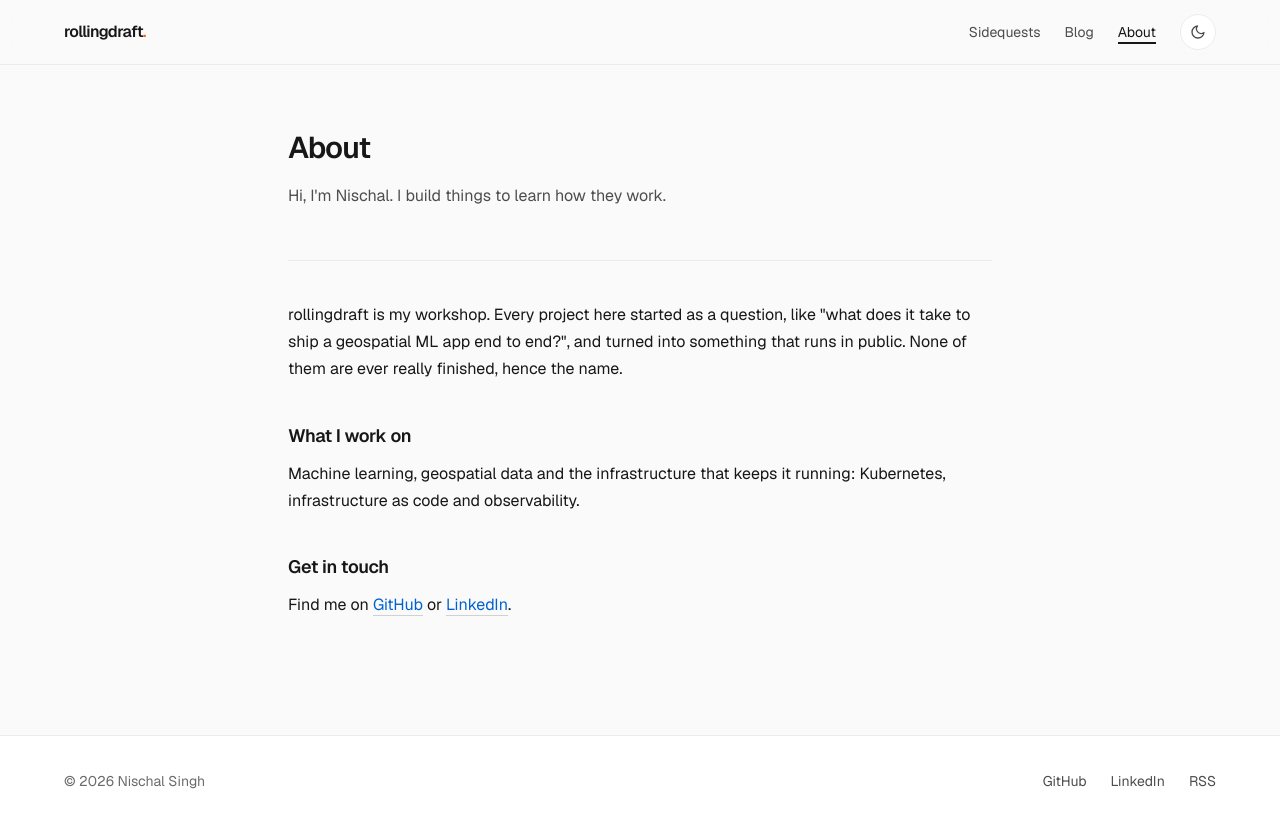
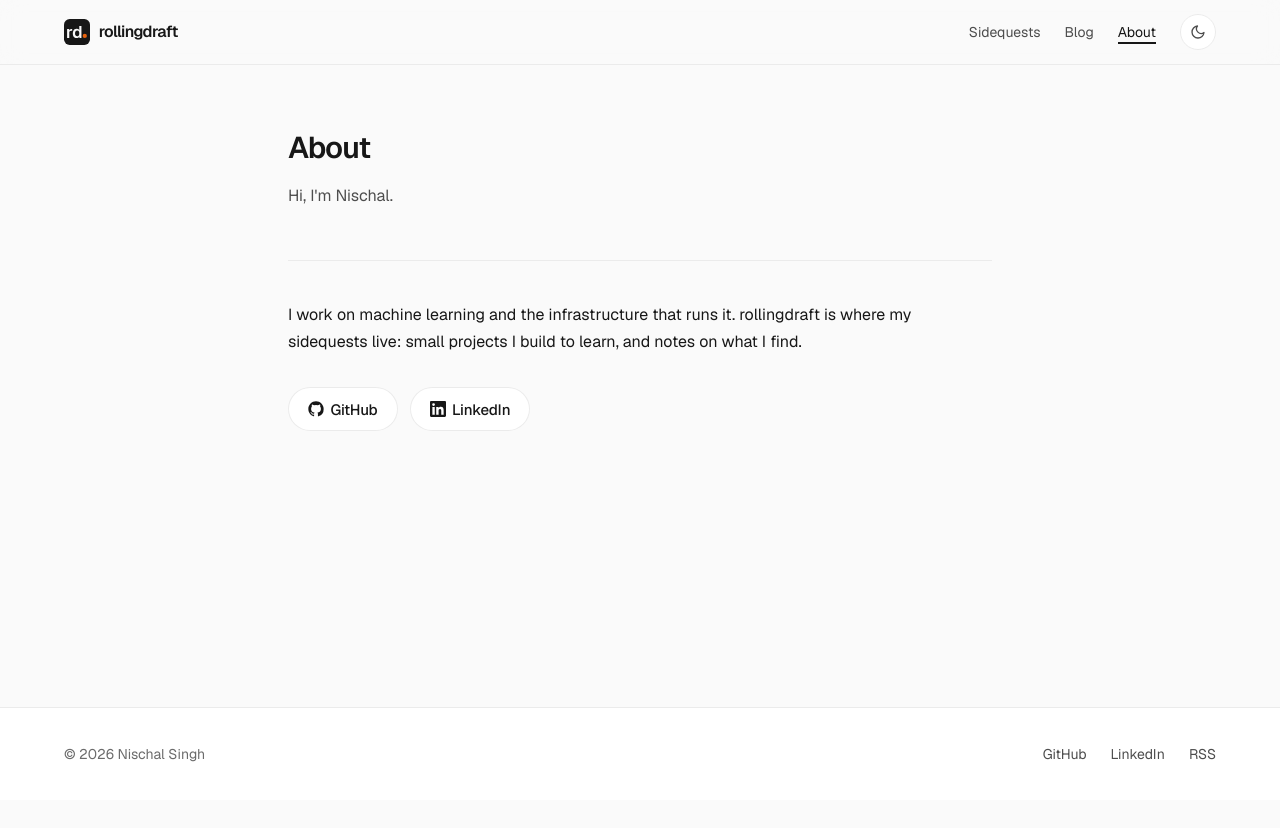
Before and after one commit to davnish/rollingdraft, an Astro site: page /about in a window 1280 px wide. After the commit the page ends 800 px from the top, so only its background shows below. Built offline with nearby package versions, Linux system fonts and the light colour scheme; Astro itself is replaced by a stand-in of ours.

Commit message:
Headline "Drafts from my logs.", rd. mark in the header, simpler About
The header shows the rd. mark beside the name, drawn inline so it follows
the theme (.rd-mark in brand.css for projects). About is one paragraph with
GitHub and LinkedIn buttons. New intro copy and share image.

```diff
--- a/public/brand.css
+++ b/public/brand.css
@@ -70,3 +70,9 @@
   text-decoration: none;
 }
 .rd-wordmark .rd-dot { color: var(--rd-brand); }
+
+/* The "rd." mark (the favicon) drawn inline; follows the theme. */
+.rd-mark { display: block; flex-shrink: 0; }
+.rd-mark-bg { fill: var(--rd-text); }
+.rd-mark-fg { fill: var(--rd-bg); }
+.rd-mark-dot { fill: var(--rd-brand); }
--- /dev/null
+++ b/src/components/RdMark.astro
@@ -0,0 +1,14 @@
+---
+// The "rd." mark (the favicon), drawn inline so it follows the theme:
+// an ink square with page-coloured letters and the orange dot.
+interface Props {
+  size?: number;
+}
+const { size = 24 } = Astro.props;
+---
+
+<svg class="rd-mark" viewBox="0 0 64 64" width={size} height={size} aria-hidden="true">
+  <rect class="rd-mark-bg" width="64" height="64" rx="14" />
+  <path class="rd-mark-fg" d="M7.66 46.5V24.31H12.63L12.83 30.48L12.39 30.37Q12.89 27.18 14.28 25.75Q15.66 24.31 18.05 24.31H20.11V28.87H18.05Q16.33 28.87 15.22 29.37Q14.1 29.87 13.54 30.93Q12.98 31.99 12.98 33.72V46.5ZM30.88 47Q28.05 47 25.99 45.58Q23.92 44.16 22.81 41.56Q21.69 38.96 21.69 35.41Q21.69 31.86 22.82 29.26Q23.94 26.66 26.01 25.24Q28.08 23.81 30.88 23.81Q33.2 23.81 34.96 24.77Q36.73 25.73 37.62 27.45V17H42.94V46.5H37.91L37.78 43.21Q36.87 45 35.04 46Q33.21 47 30.88 47ZM32.49 42.7Q34.14 42.7 35.28 41.85Q36.43 41 37.03 39.37Q37.62 37.73 37.62 35.41Q37.62 33.03 37.03 31.41Q36.43 29.79 35.28 28.95Q34.14 28.12 32.49 28.12Q30.06 28.12 28.63 30.07Q27.19 32.02 27.19 35.41Q27.19 38.74 28.64 40.72Q30.08 42.7 32.49 42.7Z" />
+  <circle class="rd-mark-dot" cx="51.14" cy="41.8" r="5.2" />
+</svg>
--- /dev/null
+++ b/src/components/icons/GitHub.astro
@@ -0,0 +1 @@
+<svg viewBox="0 0 24 24" width="18" height="18" fill="currentColor" aria-hidden="true"><path d="M12 .5C5.65.5.5 5.65.5 12c0 5.08 3.29 9.39 7.86 10.91.58.1.79-.25.79-.56v-2c-3.2.7-3.87-1.37-3.87-1.37-.52-1.33-1.28-1.69-1.28-1.69-1.04-.71.08-.7.08-.7 1.15.08 1.76 1.18 1.76 1.18 1.03 1.76 2.69 1.25 3.35.96.1-.75.4-1.25.73-1.54-2.55-.29-5.24-1.28-5.24-5.69 0-1.26.45-2.29 1.18-3.1-.12-.29-.51-1.46.11-3.05 0 0 .97-.31 3.17 1.18a11 11 0 0 1 5.77 0c2.2-1.49 3.17-1.18 3.17-1.18.63 1.59.23 2.76.11 3.05.74.81 1.18 1.84 1.18 3.1 0 4.42-2.69 5.39-5.26 5.68.41.36.78 1.06.78 2.14v3.17c0 .31.21.67.8.56A11.5 11.5 0 0 0 23.5 12C23.5 5.65 18.35.5 12 .5Z"/></svg>
--- /dev/null
+++ b/src/components/icons/LinkedIn.astro
@@ -0,0 +1 @@
+<svg viewBox="0 0 24 24" width="18" height="18" fill="currentColor" aria-hidden="true"><path d="M20.45 20.45h-3.56v-5.57c0-1.33-.02-3.04-1.85-3.04-1.86 0-2.14 1.45-2.14 2.94v5.67H9.34V9h3.42v1.56h.05c.48-.9 1.64-1.85 3.37-1.85 3.6 0 4.27 2.37 4.27 5.46v6.28ZM5.34 7.43a2.06 2.06 0 1 1 0-4.13 2.06 2.06 0 0 1 0 4.13ZM7.12 20.45H3.56V9h3.56v11.45ZM22.22 0H1.77C.79 0 0 .77 0 1.73v20.54C0 23.23.79 24 1.77 24h20.45c.98 0 1.78-.77 1.78-1.73V1.73C24 .77 23.2 0 22.22 0Z"/></svg>
--- a/src/layouts/Base.astro
+++ b/src/layouts/Base.astro
@@ -1,5 +1,6 @@
 ---
 import '../styles/global.css';
+import RdMark from '../components/RdMark.astro';
 
 interface Props {
   title?: string;
@@ -7,7 +8,7 @@ interface Props {
 }
 
 const site = 'rollingdraft';
-const { title, description = 'Hi, welcome. This is a running log of experiments and side projects in ML, infrastructure and AI. I build to learn and write down what I find.' } = Astro.props;
+const { title, description = 'Hi, welcome. These are my sidequests in ML, infrastructure and AI. I build, learn and try to write down what I find.' } = Astro.props;
 const fullTitle = title ? `${title} · ${site}` : site;
 const canonical = new URL(Astro.url.pathname, Astro.site);
 const path = Astro.url.pathname.replace(/\/$/, '') || '/';
@@ -57,7 +58,7 @@ const isCurrent = (href: string) => path === href || path.startsWith(`${href}/`)
     <a class="skip-link" href="#main">Skip to content</a>
     <header class="site-header">
       <div class="wrap-wide">
-        <a class="rd-wordmark" href="/">rollingdraft<span class="rd-dot">.</span></a>
+        <a class="rd-wordmark" href="/" aria-label="rollingdraft home"><RdMark size={26} /><span>rollingdraft</span></a>
         <nav class="site-nav" aria-label="Main">
           {nav.map((item) => (
             <a class="word-link" href={`${item.href}/`} aria-current={isCurrent(item.href) ? 'page' : undefined}>{item.label}</a>
--- a/src/pages/about.astro
+++ b/src/pages/about.astro
@@ -1,31 +1,24 @@
 ---
 import Base from '../layouts/Base.astro';
-// Placeholder copy: rewrite this in your own words.
+import GitHub from '../components/icons/GitHub.astro';
+import LinkedIn from '../components/icons/LinkedIn.astro';
 ---
 
 <Base title="About" description="About Nischal Singh and rollingdraft.">
   <article class="prose wrap">
     <header>
       <h1>About</h1>
-      <p class="lede">Hi, I'm Nischal. I build things to learn how they work.</p>
+      <p class="lede">Hi, I'm Nischal.</p>
     </header>
 
     <p>
-      rollingdraft is my workshop. Every project here started as a question, like
-      "what does it take to ship a geospatial ML app end to end?", and turned into
-      something that runs in public. None of them are ever really finished, hence the name.
+      I work on machine learning and the infrastructure that runs it. rollingdraft is where
+      my sidequests live: small projects I build to learn, and notes on what I find.
     </p>
 
-    <h2>What I work on</h2>
-    <p>
-      Machine learning, geospatial data and the infrastructure that keeps it running:
-      Kubernetes, infrastructure as code and observability.
-    </p>
-
-    <h2>Get in touch</h2>
-    <p>
-      Find me on <a href="https://github.com/davnish">GitHub</a> or
-      <a href="https://www.linkedin.com/in/nischal-singh/">LinkedIn</a>.
-    </p>
+    <div class="hero-actions">
+      <a class="btn btn-secondary" href="https://github.com/davnish"><GitHub /> GitHub</a>
+      <a class="btn btn-secondary" href="https://www.linkedin.com/in/nischal-singh/"><LinkedIn /> LinkedIn</a>
+    </div>
   </article>
 </Base>
--- a/src/pages/index.astro
+++ b/src/pages/index.astro
@@ -24,10 +24,10 @@ const liveHost = latestLive?.data.url ? new URL(latestLive.data.url).host : unde
         <ArrowIcon />
       </a>
     )}
-    <h1>Everything here is a draft.</h1>
+    <h1>Drafts from my logs.</h1>
     <p class="lede">
-      Hi, welcome. This is a running log of experiments and side projects in ML, infrastructure
-      and AI. I build to learn and write down what I find.
+      Hi, welcome. These are my sidequests in ML, infrastructure and AI. I build, learn and
+      try to write down what I find.
     </p>
     <div class="hero-actions">
       <a class="btn btn-primary" href="/sidequests/">See the projects</a>
--- a/src/styles/global.css
+++ b/src/styles/global.css
@@ -84,7 +84,8 @@ h3 { font-size: 1rem; line-height: 1.4; letter-spacing: -0.01em; }
   border-bottom: 1px solid var(--rd-border);
 }
 .site-header .wrap-wide { display: flex; align-items: center; gap: 1.5rem; height: 4rem; }
-.site-header .rd-wordmark { font-size: 1rem; display: inline-flex; align-items: center; min-height: 2.75rem; }
+.site-header .rd-wordmark { font-size: 1rem; display: inline-flex; align-items: center; gap: 0.55rem; min-height: 2.75rem; }
+.prose .hero-actions .btn svg { width: 1rem; height: 1rem; }
 .site-nav { display: flex; align-items: center; gap: 1.5rem; margin-left: auto; }
 .site-nav a { font-size: 0.875rem; display: inline-flex; align-items: center; min-height: 2.75rem; }
 .site-nav a[aria-current='page'] { color: var(--rd-text); }
```
Also changed, not shown: scripts/og-image.html (+1 -1 lines), public/og.png.
